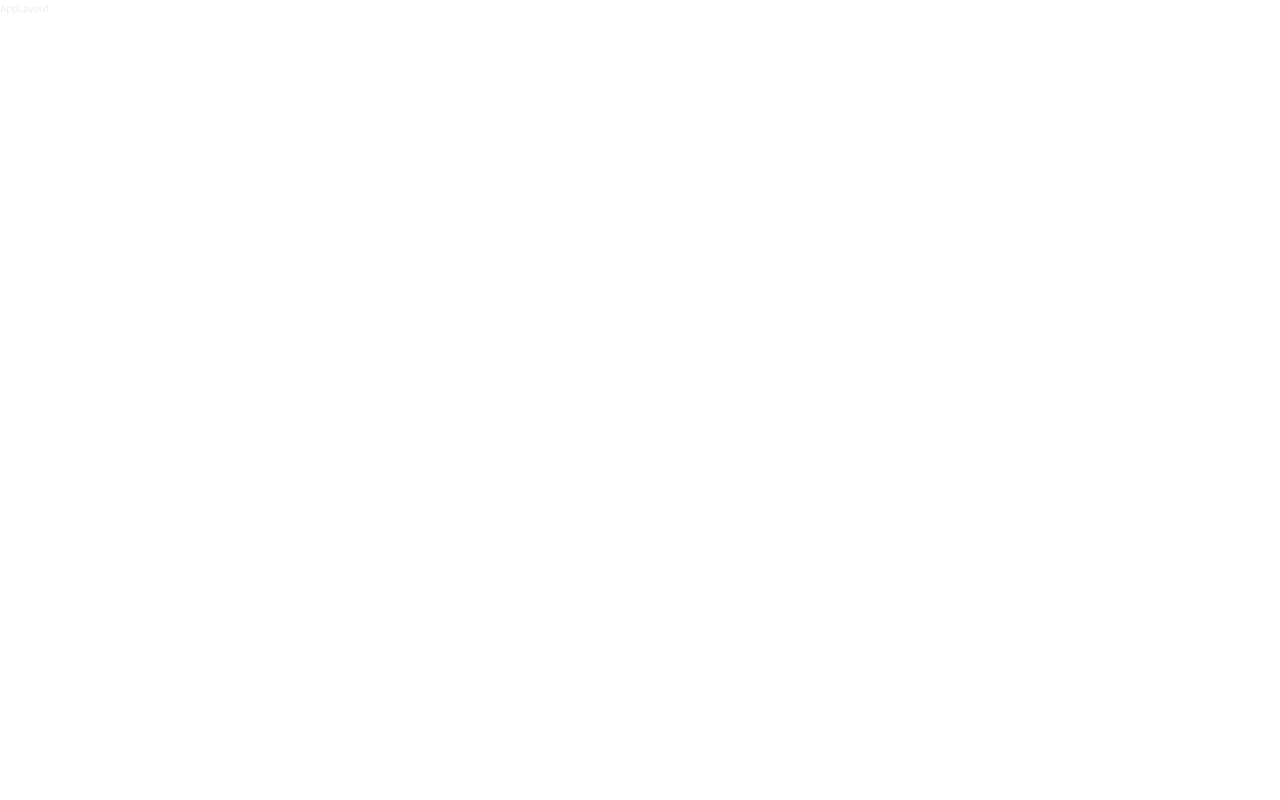
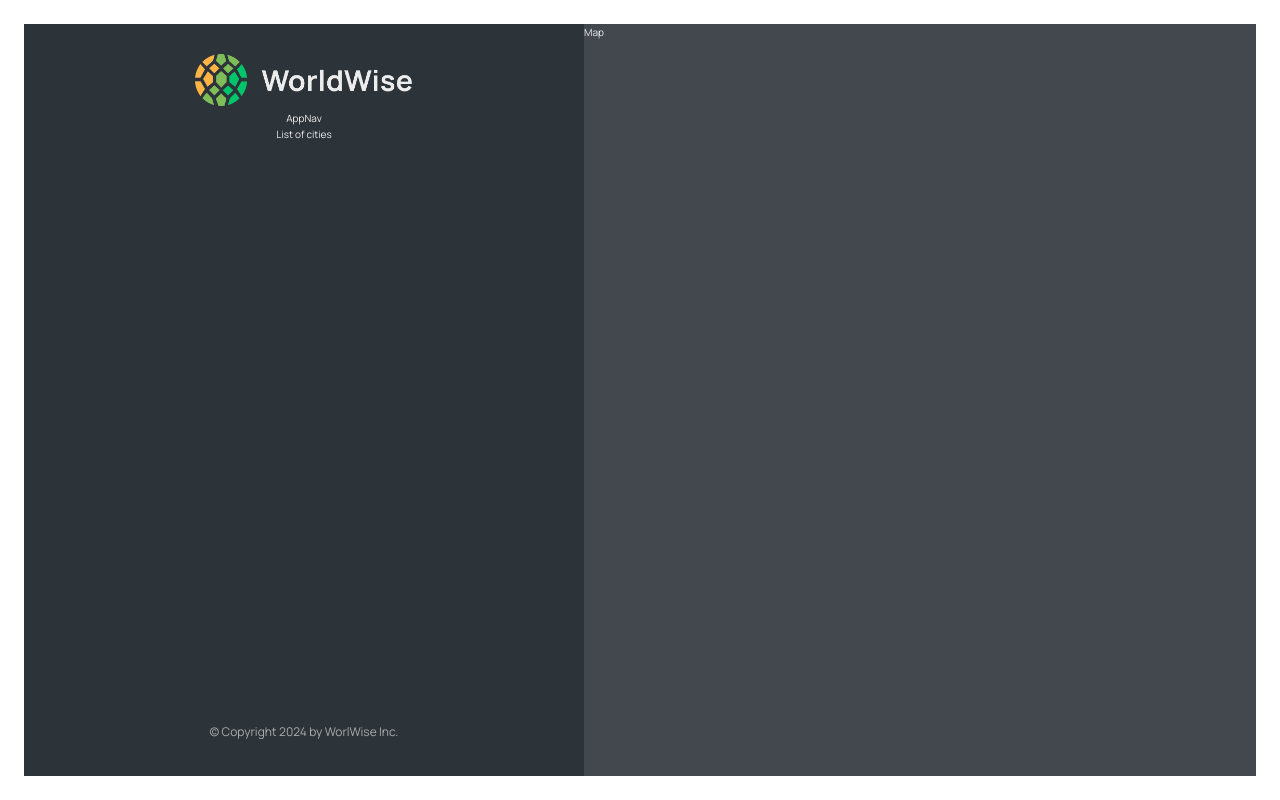
Before and after one commit to x-xsu/react-worldwise, a React (Vite) app: page /app in a window 1280 px wide. Built offline with nearby package versions, Linux system fonts and the light colour scheme.

Commit message:
refactor components

```diff
--- a/src/components/AppNav/AppNav.jsx
+++ b/src/components/AppNav/AppNav.jsx
@@ -1,7 +1,7 @@
 function AppNav() {
   return (
     <div>
-      asas
+      AppNav
     </div>
   )
 }
--- /dev/null
+++ b/src/components/Footer/Footer.jsx
@@ -0,0 +1,13 @@
+import styles from "./Footer.module.css";
+
+function Footer() {
+  return (
+    <footer className={styles.footer}>
+      <p className={styles.copyright}>
+        &copy; Copyright {new Date().getFullYear()} by WorlWise Inc.
+      </p>
+    </footer>
+  );
+}
+
+export default Footer;
--- /dev/null
+++ b/src/components/Footer/Footer.module.css
@@ -0,0 +1,8 @@
+.footer {
+  margin-top: auto;
+}
+
+.copyright {
+  font-size: 1.2rem;
+  color: var(--color-light--1);
+}
--- a/src/components/Map/Map.jsx
+++ b/src/components/Map/Map.jsx
@@ -1,5 +1,7 @@
+import styles from "./Map.module.css";
+
 function Map() {
-  return <div>Map</div>;
+  return <div className={styles.mapContainer}>Map</div>;
 }
 
 export default Map;
--- a/src/components/Sidebar/Sidebar.jsx
+++ b/src/components/Sidebar/Sidebar.jsx
@@ -1,5 +1,20 @@
+import styles from "./Sidebar.module.css";
+
+import Logo from "../Logo/Logo";
+import AppNav from "../AppNav/AppNav";
+import Footer from "../Footer/Footer";
+
 function Sidebar() {
-  return <div>Sidebar</div>;
+  return (
+    <div className={styles.sidebar}>
+      <Logo />
+      <AppNav />
+
+      <p>List of cities</p>
+
+      <Footer />
+    </div>
+  );
 }
 
 export default Sidebar;
--- a/src/components/Sidebar/Sidebar.module.css
+++ b/src/components/Sidebar/Sidebar.module.css
@@ -8,12 +8,3 @@
   align-items: center;
   height: calc(100vh - 4.8rem);
 }
-
-.footer {
-  margin-top: auto;
-}
-
-.copyright {
-  font-size: 1.2rem;
-  color: var(--color-light--1);
-}
--- a/src/pages/AppLayout/AppLayout.jsx
+++ b/src/pages/AppLayout/AppLayout.jsx
@@ -1,9 +1,15 @@
+import Map from "../../components/Map/Map";
+import Sidebar from "../../components/Sidebar/Sidebar";
+
+import styles from "./AppLayout.module.css";
+
 function AppLayout() {
   return (
-    <div>
-      AppLayout
+    <div className={styles.app}>
+      <Sidebar />
+      <Map />
     </div>
-  )
+  );
 }
 
-export default AppLayout
+export default AppLayout;
--- a/src/pages/Homepage/Homepage.jsx
+++ b/src/pages/Homepage/Homepage.jsx
@@ -1,4 +1,5 @@
 import { Link } from "react-router-dom";
+
 import Nav from "../../components/Nav/Nav";
 
 import styles from "./Homepage.module.css";
--- a/src/pages/Pricing/Pricing.jsx
+++ b/src/pages/Pricing/Pricing.jsx
@@ -1,7 +1,7 @@
+import Nav from "../../components/Nav/Nav";
+
 // Uses the same styles as Product
 import styles from "../Product/Product.module.css";
-
-import Nav from "../../components/Nav/Nav";
 
 export default function Pricing() {
   return (
--- a/src/pages/Product/Product.jsx
+++ b/src/pages/Product/Product.jsx
@@ -1,4 +1,5 @@
 import Nav from "../../components/Nav/Nav";
+
 import styles from "./Product.module.css";
 
 export default function Product() {
```
Also changed, not shown: src/index.css (+0 -9 lines).
